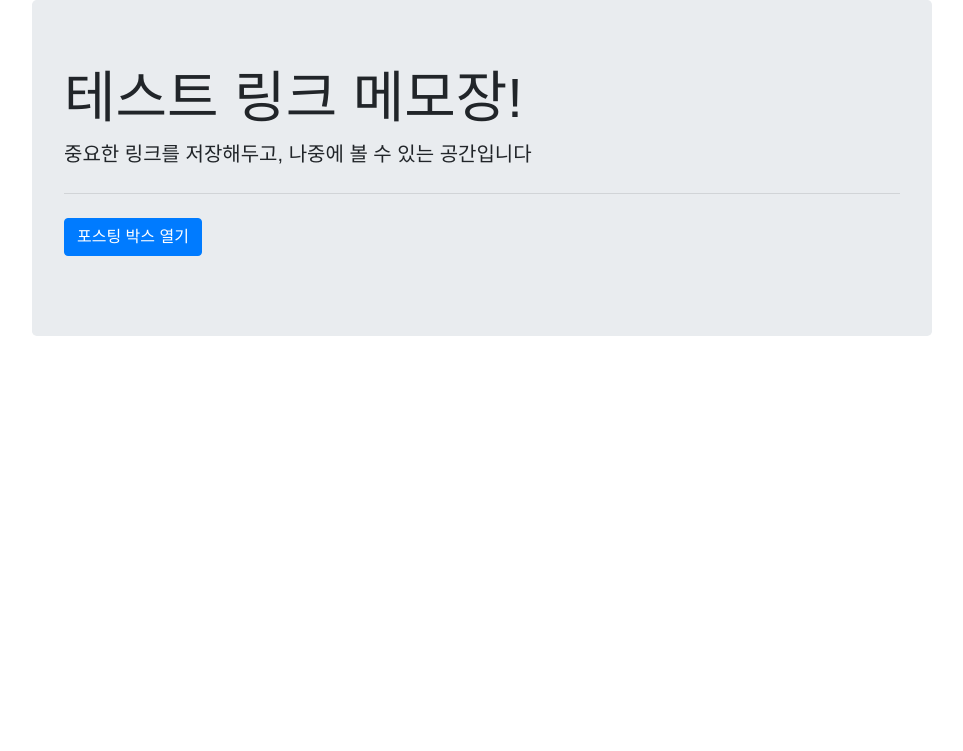
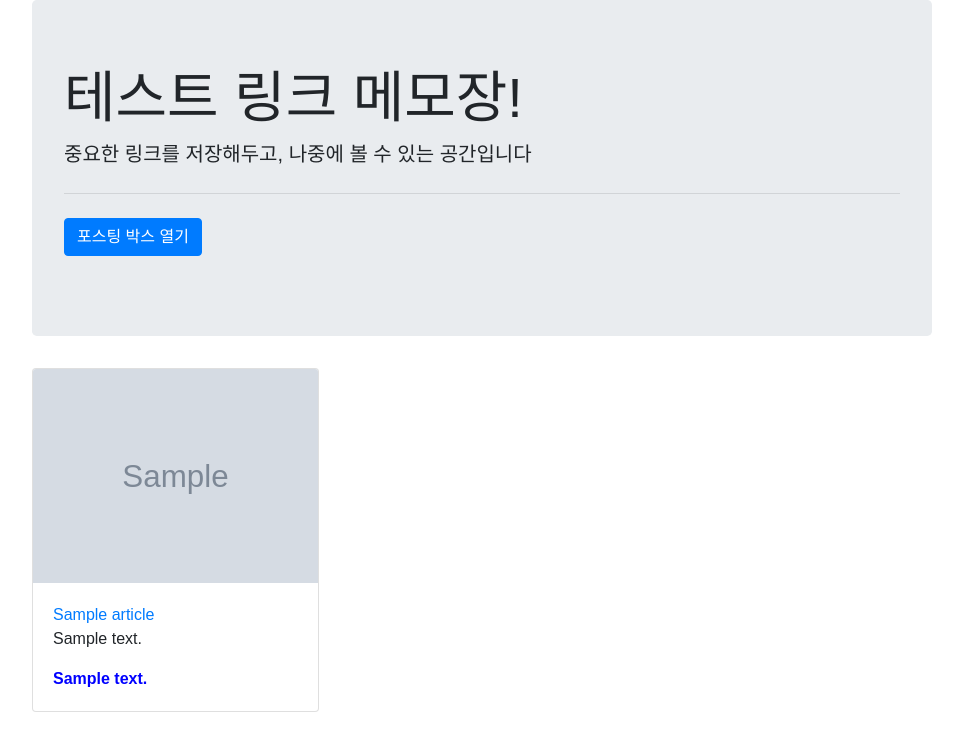
Before and after one commit to KWON-IRIS/DDD_venv, a Flask app: page / in a window 1280 px wide. Shown: the top 751 px of the page, without its empty margins (158-1121 px from the left). Run offline with Flask 2, Linux system fonts and the light colour scheme; grey boxes marked "Sample" are stand-in pictures; a database or web service that is not in the repository returns one stand-in record (values such as "Sample title"); data that the repository does not hold is empty; some libraries are stand-ins or nearby versions; some web fonts are replaced.

Commit message:
API 호출 및 메모리스트 프론트엔드 코드 수정, 메모 추가 이후 페이지 재 렌더링 및 flask template 이용하여 SSR 구현

```diff
--- a/app.py
+++ b/app.py
@@ -16,7 +16,8 @@ db = client.get_database('sparta')
 # {{렌더링 영역}} : flask 문법
 @app.route('/', methods=['GET'])  # 데코레이터 문법
 def index():  # 함수이름은 고유해야함
-    return render_template('index.html', test='테스트')
+    memos = list(db.articles.find({},{'_id':False}))
+    return render_template('index.html', test='테스트', memos = memos)
 
 
 # 아티클 추가 api
@@ -29,7 +30,7 @@ def save_memo():
     url_receive = form['url_give']
     comment_receive = form['comment_give']
 
-   # print(url_receive, comment_receive)
+    # print(url_receive, comment_receive)
     headers = {
         'User-Agent': 'Mozilla/5.0 (Windows NT 10.0; Win64; x64)AppleWebKit/537.36 (KHTML, like Gecko) Chrome/73.0.3683.86 Safari/537.36'}
 
@@ -56,17 +57,19 @@ def save_memo():
     db.articles.insert_one(document)
 
     return jsonify(
-        {'result': 'success','msg': '잘 저장되었습니다'}
+        {'result': 'success', 'msg': '잘 저장되었습니다'}
     )
 
-@app.route('/memo',methods=['GET'])
+
+@app.route('/memo', methods=['GET'])
 def list_memo():
-    memos = list(db.articles.find({},{'_id': False}))
+    memos = list(db.articles.find({}, {'_id': False}))
     result = {
         'result': 'success',
         'articles': memos,
     }
     return jsonify(result)
+
 
 # app.py 파일을 직접 실행시킬떄 동작시킴
 # 항상 가장 아래 있어야함
--- a/templates/index.html
+++ b/templates/index.html
@@ -42,8 +42,8 @@
     </style>
     <script>
         $(document).ready(function () {
-            $("#cards-box").html("");
-            showArticles();
+            //$("#cards-box").html("");
+            //showArticles();
         });
 
         function openClose() {
@@ -71,7 +71,12 @@
                 data: {'url_give': url_give, 'comment_give': comment_give},
                 success: function (response) { // 성공하면
                     if (response["result"] == "success") {
+
                         alert(response["msg"]);
+
+                        // 페이지를 처음부터 다시 로드
+                        document.location.reload()
+
                     }
                 }
             })
@@ -84,14 +89,44 @@
                 data: {},
                 success: function (response) {
                     if (response["result"] == "success") {
-                        alert(response["msg"]);
+                        let articles = response['articles']
+                        for (let i = 0; i < articles.length; i++) {
+                            let article = articles[i]
+                            let title = article['title']
+                            let url = article['url']
+                            let image = article['image']
+                            let description = article['descrpition']
+                            let comment = article['comment']
+
+                            makeCard(url, title, image, description, comment)
+
+                        }
+
                     }
                 }
             })
         }
 
-        function makeCard(url, title, desc, comment, image) {
+        function makeCard(url, title, image, desc, comment) {
+
+            let tempHtml = `<div className="card">
+                                    <img className="card-img-top"
+                                         src="${image}"
+                                         alt="Card image cap">
+                                        <div className="card-body">
+                                            <a href="${url}" className="card-title">"${title}"</a>
+                                            <p className="card-text">"${desc}"</p>
+                                            <p className="card-text comment">"${comment}"</p>
+                                        </div>
+
+                                </div>`
+
+
+            $('#card_box').append(tempHtml)
+
         }
+
+
     </script>
 </head>
 <body>
@@ -119,66 +154,19 @@
         </div>
     </div>
     <div id="cards-box" class="card-columns">
+        {% for memo in memos%}
         <div class="card">
             <img class="card-img-top"
-                 src="https://www.eurail.com/content/dam/images/eurail/Italy%20OCP%20Promo%20Block.adaptive.767.1535627244182.jpg"
+                 src="{{memo['image']}}"
                  alt="Card image cap">
             <div class="card-body">
-                <a href="#" class="card-title">여기 기사 제목이 들어가죠</a>
-                <p class="card-text">기사의 요약 내용이 들어갑니다. 동해물과 백두산이 마르고 닳도록 하느님이 보우하사 우리나라만세 무궁화 삼천리 화려강산...</p>
-                <p class="card-text comment">여기에 코멘트가 들어갑니다.</p>
+                <a href="{{memo['url']}}" class="card-title">{{memo['title']}}</a>
+                <p class="card-text">{{memo['description']}}</p>
+                <p class="card-text comment">{{memo['comment']}}</p>
             </div>
+            </img>
         </div>
-        <div class="card">
-            <img class="card-img-top"
-                 src="https://www.eurail.com/content/dam/images/eurail/Italy%20OCP%20Promo%20Block.adaptive.767.1535627244182.jpg"
-                 alt="Card image cap">
-            <div class="card-body">
-                <a href="#" class="card-title">여기 기사 제목이 들어가죠</a>
-                <p class="card-text">기사의 요약 내용이 들어갑니다. 동해물과 백두산이 마르고 닳도록 하느님이 보우하사 우리나라만세 무궁화 삼천리 화려강산...</p>
-                <p class="card-text comment">여기에 코멘트가 들어갑니다.</p>
-            </div>
-        </div>
-        <div class="card">
-            <img class="card-img-top"
-                 src="https://www.eurail.com/content/dam/images/eurail/Italy%20OCP%20Promo%20Block.adaptive.767.1535627244182.jpg"
-                 alt="Card image cap">
-            <div class="card-body">
-                <a href="#" class="card-title">여기 기사 제목이 들어가죠</a>
-                <p class="card-text">기사의 요약 내용이 들어갑니다. 동해물과 백두산이 마르고 닳도록 하느님이 보우하사 우리나라만세 무궁화 삼천리 화려강산...</p>
-                <p class="card-text comment">여기에 코멘트가 들어갑니다.</p>
-            </div>
-        </div>
-        <div class="card">
-            <img class="card-img-top"
-                 src="https://www.eurail.com/content/dam/images/eurail/Italy%20OCP%20Promo%20Block.adaptive.767.1535627244182.jpg"
-                 alt="Card image cap">
-            <div class="card-body">
-                <a href="#" class="card-title">여기 기사 제목이 들어가죠</a>
-                <p class="card-text">기사의 요약 내용이 들어갑니다. 동해물과 백두산이 마르고 닳도록 하느님이 보우하사 우리나라만세 무궁화 삼천리 화려강산...</p>
-                <p class="card-text comment">여기에 코멘트가 들어갑니다.</p>
-            </div>
-        </div>
-        <div class="card">
-            <img class="card-img-top"
-                 src="https://www.eurail.com/content/dam/images/eurail/Italy%20OCP%20Promo%20Block.adaptive.767.1535627244182.jpg"
-                 alt="Card image cap">
-            <div class="card-body">
-                <a href="#" class="card-title">여기 기사 제목이 들어가죠</a>
-                <p class="card-text">기사의 요약 내용이 들어갑니다. 동해물과 백두산이 마르고 닳도록 하느님이 보우하사 우리나라만세 무궁화 삼천리 화려강산...</p>
-                <p class="card-text comment">여기에 코멘트가 들어갑니다.</p>
-            </div>
-        </div>
-        <div class="card">
-            <img class="card-img-top"
-                 src="https://www.eurail.com/content/dam/images/eurail/Italy%20OCP%20Promo%20Block.adaptive.767.1535627244182.jpg"
-                 alt="Card image cap">
-            <div class="card-body">
-                <a href="#" class="card-title">여기 기사 제목이 들어가죠</a>
-                <p class="card-text">기사의 요약 내용이 들어갑니다. 동해물과 백두산이 마르고 닳도록 하느님이 보우하사 우리나라만세 무궁화 삼천리 화려강산...</p>
-                <p class="card-text comment">여기에 코멘트가 들어갑니다.</p>
-            </div>
-        </div>
+        {% endfor %}
     </div>
 </div>
 </body>
```
